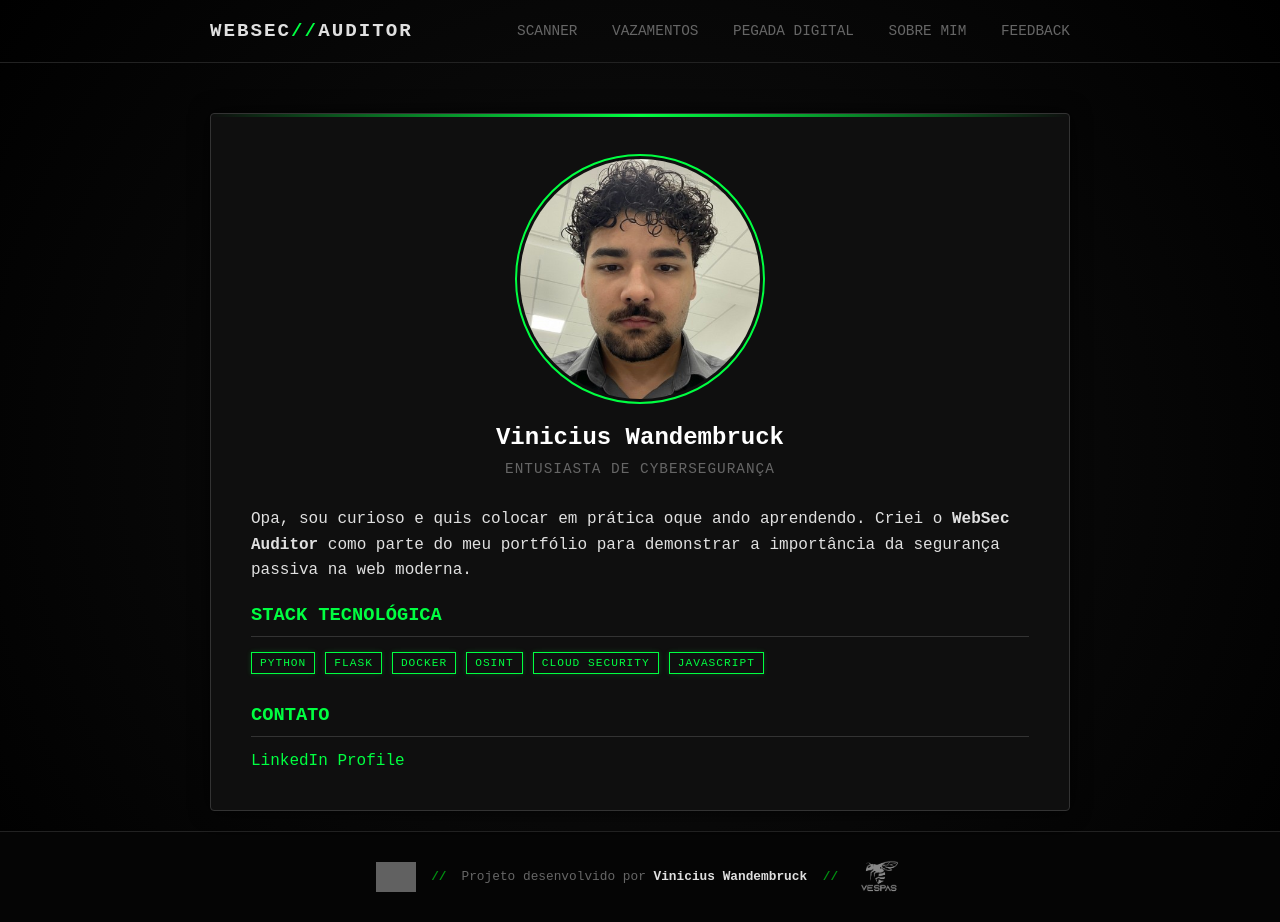
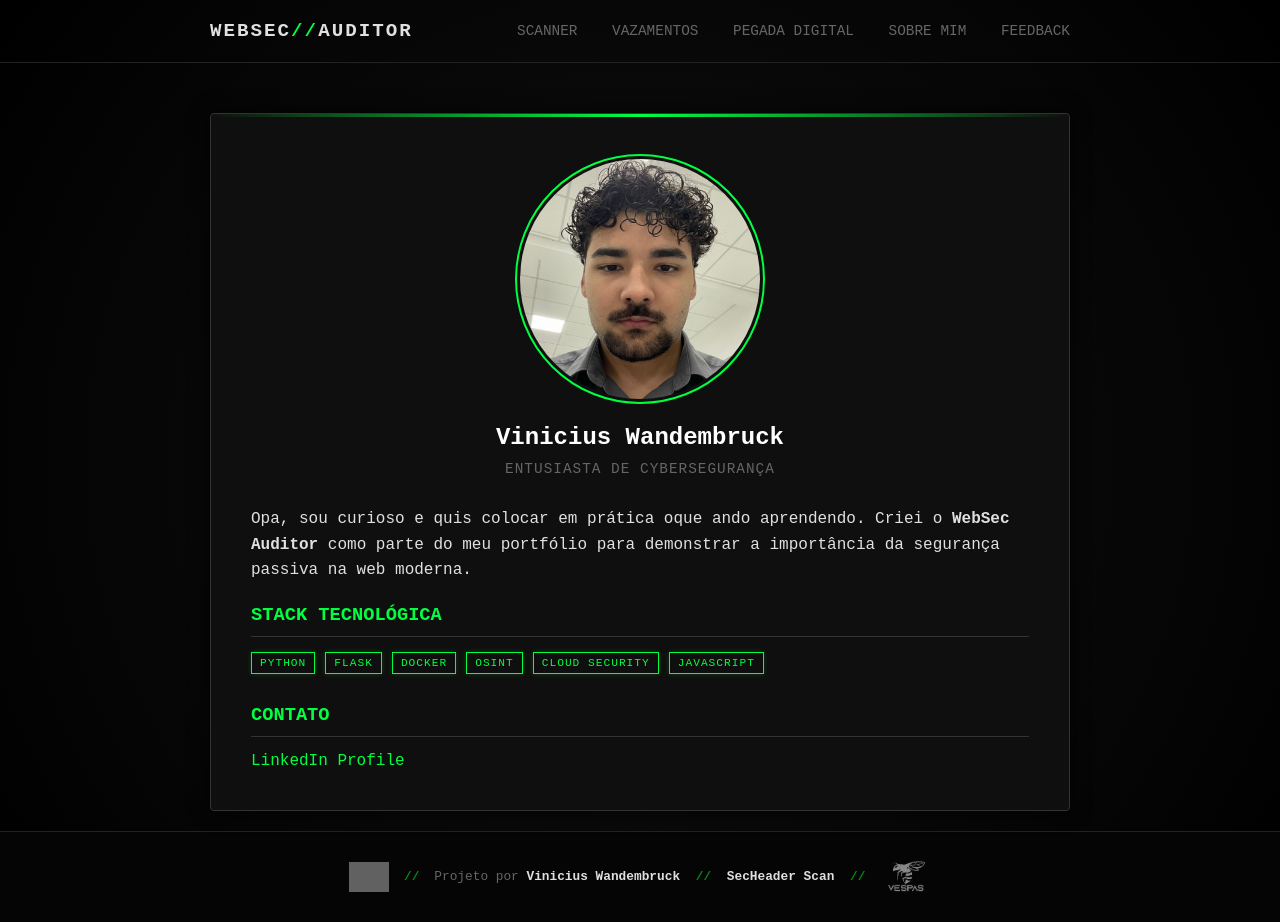
Before and after one commit to KureishiDev/secheader-scan, a plain HTML site: page about.html in a window 1280 px wide. Drawn offline with Linux system fonts and the light colour scheme; grey boxes are pictures that could not be loaded.

Commit message:
Update about.html

```diff
--- a/about.html
+++ b/about.html
@@ -61,17 +61,24 @@
             <span class="separator">//</span>
 
             <p>
-            Projeto desenvolvido por
-            <a href="https://www.linkedin.com/in/vinicius-wandembruck/" target="_blank" class="author">
-                Vinicius Wandembruck
+                Projeto por
+                <a href="https://www.linkedin.com/in/vinicius-wandembruck/" target="_blank" class="author">Vinicius Wandembruck</a>
+
+                <span class="separator-inline"> // </span>
+
+                <a href="https://secheader-scan.onrender.com" target="_blank" class="author" title="Ver meu outro projeto">
+                    SecHeader Scan
                 </a>
 
                 <span class="separator-inline"> // </span>
 
-            <a href="https://utfpr.curitiba.br/vespas/" target="_blank" title="VESPAS - UTFPR">
+                <a href="https://utfpr.curitiba.br/vespas/" target="_blank" title="VESPAS - UTFPR" class="vespas-link">
                     <img src="vespas.png" alt="Logo VESPAS" class="vespas-logo-inline">
                 </a>
             </p>
         </div>
+    </footer>
 
-</footer>
+    <script src="script.js"></script>
+</body>
+</html>
```
Lines whose indentation alone changed are shown as unchanged.
